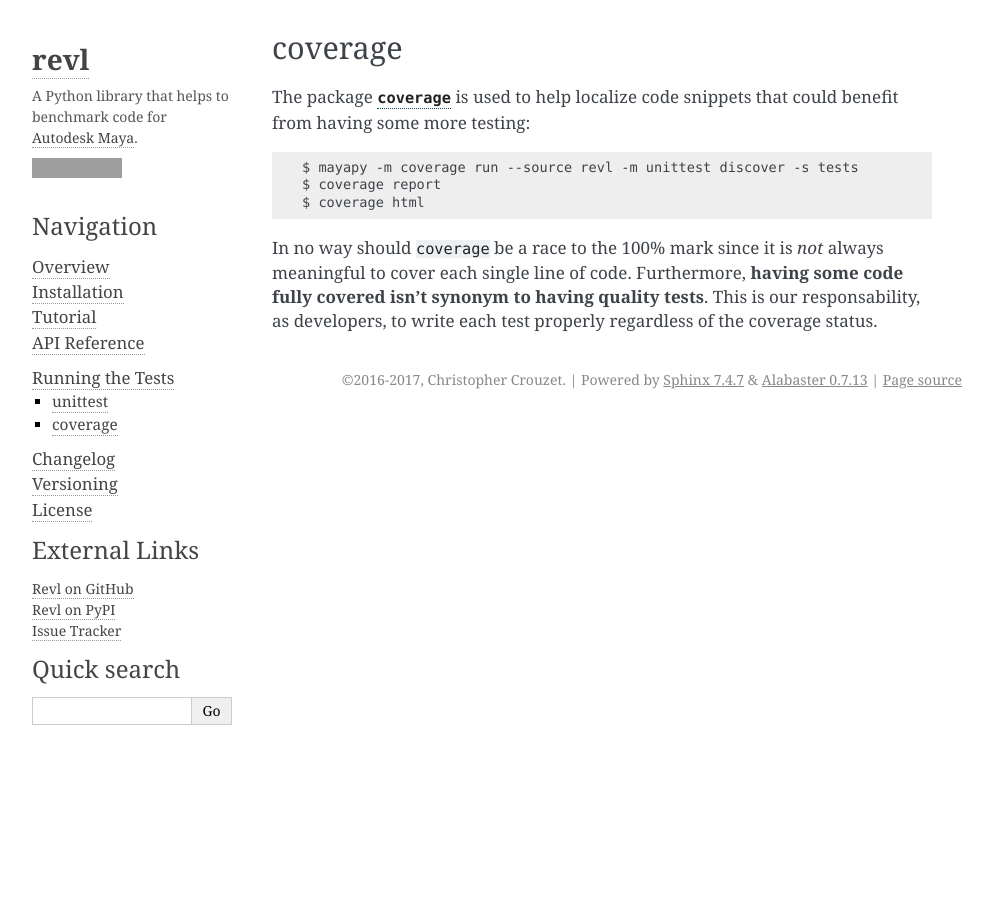
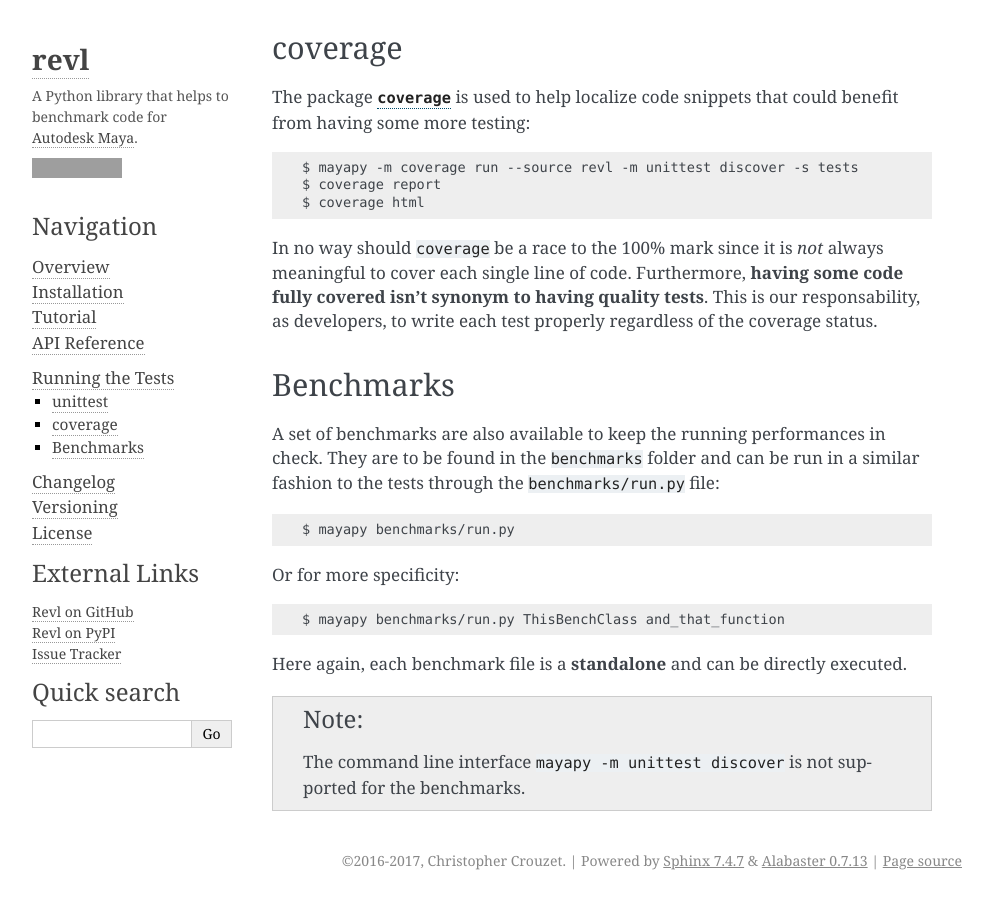
Before and after one commit to christophercrouzet/revl, a Sphinx documentation site: the page built from doc/tests.rst, in a window 1280 px wide and 900 px high, scrolled down 726 px, cut to the strip 0-900 px from the top of the window. Shown: the whole strip, without its empty margins (148-1141 px from the left). Built offline with Sphinx 7.4.7, drawn with Linux system fonts in a browser that asks for light colours; grey boxes are pictures that could not be loaded.

Commit message:
Add a section for the benchmarks

```diff
--- a/doc/tests.rst
+++ b/doc/tests.rst
@@ -62,6 +62,34 @@ responsability, as developers, to write each test properly regardless of the
 coverage status.
 
 
+Benchmarks
+----------
+
+A set of benchmarks are also available to keep the running performances in
+check. They are to be found in the ``benchmarks`` folder and can be run in
+a similar fashion to the tests through the ``benchmarks/run.py`` file:
+
+.. code-block:: bash
+
+   $ mayapy benchmarks/run.py
+
+
+Or for more specificity:
+
+.. code-block:: bash
+
+   $ mayapy benchmarks/run.py ThisBenchClass and_that_function
+
+
+Here again, each benchmark file is a **standalone** and can be directly
+executed.
+
+.. note::
+
+   The command line interface ``mayapy -m unittest discover`` is not supported
+   for the benchmarks.
+
+
 .. |coverage| replace:: ``coverage``
 
 .. _coverage: https://coverage.readthedocs.io
```
